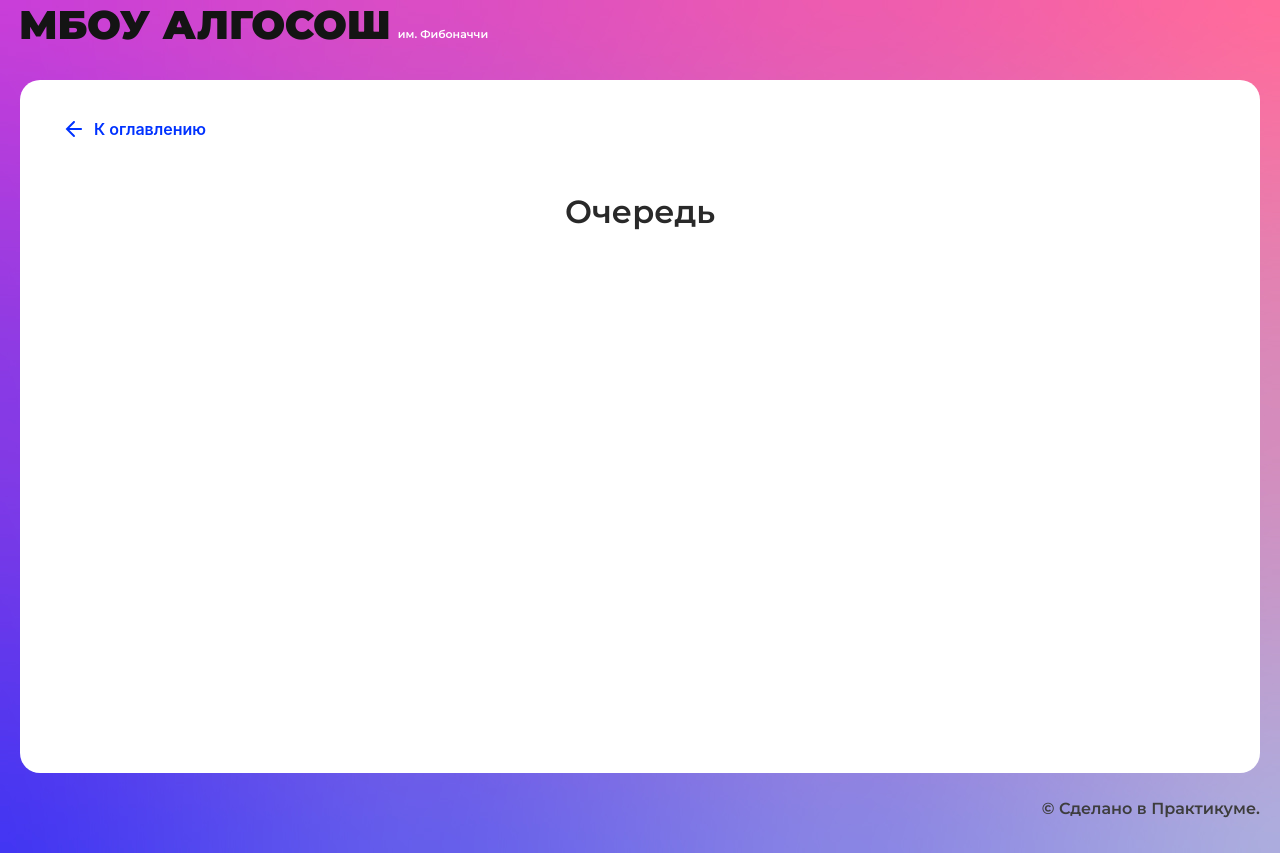
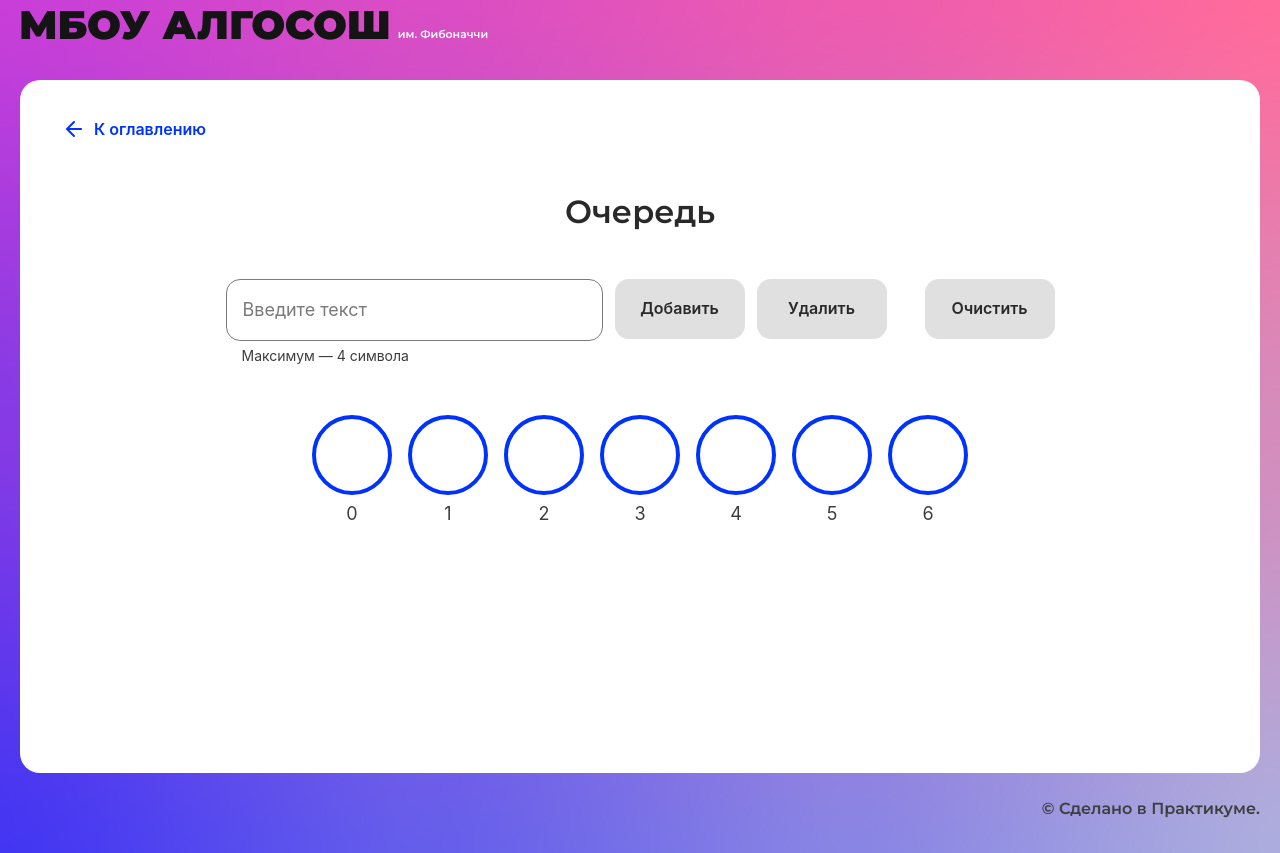
Before and after one commit to ruslanyar/algososh, a React (Create React App) app: page /queue in a window 1280 px wide. Built offline with nearby package versions, Linux system fonts and the light colour scheme.

Commit message:
feat: add queue layout & logic

```diff
--- /dev/null
+++ b/src/components/queue-page/queue-page.module.css
@@ -0,0 +1,23 @@
+.controls {
+  display: flex;
+  column-gap: 12px;
+  width: 829px;
+  margin: 0 auto 48px;
+}
+
+.controls > :last-child {
+  margin-left: auto;
+}
+
+.input {
+  width: 377px;
+}
+
+.elements-container {
+  max-width: 944px;
+  display: flex;
+  justify-content: center;
+  flex-wrap: wrap;
+  gap: 78px 16px;
+  margin: 0 auto;
+}
--- a/src/components/queue-page/queue-page.tsx
+++ b/src/components/queue-page/queue-page.tsx
@@ -1,10 +1,118 @@
-import React from "react";
-import { SolutionLayout } from "../ui/solution-layout/solution-layout";
+import React, { ChangeEvent, useState, useReducer } from 'react';
+
+import { Button } from '../ui/button/button';
+import { Circle } from '../ui/circle/circle';
+import { Input } from '../ui/input/input';
+import { SolutionLayout } from '../ui/solution-layout/solution-layout';
+
+import { HEAD, TAIL } from '../../constants/element-captions';
+import { ElementStates } from '../../types/element-states';
+import {
+  ActionType,
+  initState,
+  IQueueState,
+  queueReducer,
+} from './queueReducer';
+
+import styles from './queue-page.module.css';
 
 export const QueuePage: React.FC = () => {
+  const [queue, dispatch] = useReducer(queueReducer, initState);
+  const [inputValue, setInputValue] = useState('');
+  const [headState, setHeadState] = useState(ElementStates.Default);
+  const [tailState, setTailState] = useState(ElementStates.Default);
+  const [isEnqLoading, setIsEnqLoading] = useState(false);
+  const [isDeqLoading, setIsDeqLoading] = useState(false);
+
+  const onChangeHandler = (e: ChangeEvent<HTMLInputElement>) => {
+    setInputValue(e.target.value);
+  };
+
+  const enqueue = (item: string) => {
+    setIsEnqLoading(true);
+    setTailState(ElementStates.Changing);
+    dispatch({ type: ActionType.Enqueue, payload: item });
+    setInputValue('');
+    setTimeout(() => {
+      setTailState(ElementStates.Default);
+      setIsEnqLoading(false);
+    }, 500);
+  };
+
+  const dequeue = () => {
+    setIsDeqLoading(true);
+    if (queue.length === 1) {
+      setTailState(ElementStates.Changing);
+    } else {
+      setHeadState(ElementStates.Changing);
+    }
+    setTimeout(() => {
+      dispatch({ type: ActionType.Dequeue });
+      if (queue.length === 1) {
+        setTailState(ElementStates.Default);
+      } else {
+        setHeadState(ElementStates.Default);
+      }
+      setIsDeqLoading(false);
+    }, 500);
+  };
+
+  const clearQueue = () => {
+    dispatch({ type: ActionType.Clear });
+  };
+
+  const getCircleState = (obj: IQueueState, idx: number) => {
+    if (idx === obj.tail) {
+      return tailState;
+    } else if (idx === obj.head) {
+      return headState;
+    } else {
+      return ElementStates.Default;
+    }
+  };
+
   return (
-    <SolutionLayout title="Очередь">
-
+    <SolutionLayout title='Очередь'>
+      <div className={styles.controls}>
+        <Input
+          value={inputValue}
+          onChange={onChangeHandler}
+          maxLength={4}
+          isLimitText
+          extraClass={styles.input}
+        />
+        <Button
+          text='Добавить'
+          onClick={() => enqueue(inputValue)}
+          disabled={!inputValue || queue.length >= queue.size || isDeqLoading}
+          isLoader={isEnqLoading}
+        />
+        <Button
+          text='Удалить'
+          onClick={dequeue}
+          disabled={!queue.length || isEnqLoading}
+          isLoader={isDeqLoading}
+        />
+        <Button
+          text='Очистить'
+          onClick={clearQueue}
+          disabled={!queue.length || isEnqLoading || isDeqLoading}
+        />
+      </div>
+      <ul className={`${styles['elements-container']} list`}>
+        {queue.list &&
+          queue.list.map((el, idx) => (
+            <li key={idx}>
+              <Circle
+                letter={el}
+                index={idx}
+                head={idx === queue.head ? HEAD : null}
+                tail={idx === queue.tail ? TAIL : null}
+                state={getCircleState(queue, idx)}
+              />
+            </li>
+          ))}
+      </ul>
     </SolutionLayout>
   );
 };
--- /dev/null
+++ b/src/components/queue-page/queueReducer.ts
@@ -0,0 +1,77 @@
+import { Reducer } from 'react';
+
+export interface IQueueState {
+  list: (string | undefined)[];
+  head: number | null;
+  tail: number | null;
+  length: number;
+  size: 7;
+}
+
+export enum ActionType {
+  Enqueue = 'Enqueue',
+  Dequeue = 'Dequeue',
+  Clear = 'Clear',
+}
+
+interface IQueueAction {
+  type: ActionType.Enqueue;
+  payload: string;
+}
+
+interface IEnqueueAction {
+  type: ActionType.Dequeue;
+}
+
+interface IClearAction {
+  type: ActionType.Clear;
+}
+
+type TActions = IQueueAction | IEnqueueAction | IClearAction;
+
+export const initState: IQueueState = {
+  list: Array.from({ length: 7 }),
+  head: null,
+  tail: null,
+  length: 0,
+  size: 7,
+};
+
+export const queueReducer: Reducer<IQueueState, TActions> = (state, action) => {
+  switch (action.type) {
+    case ActionType.Enqueue:
+      const enqState = {...state};
+      if (state.length === 0) {
+        enqState.head = enqState.tail = 0;
+      } else {
+        state.tail === state.size - 1
+          ? enqState.tail = 0
+          : enqState.tail!++;
+      }
+      enqState.list[enqState.tail!] = action.payload;
+      enqState.length++;
+      return enqState;
+
+    case ActionType.Dequeue:
+      const deqState = {...state};
+      deqState.list[deqState.head!] = undefined;
+      deqState.length--;
+      if (deqState.length === 0) {
+        deqState.head = deqState.tail = null;
+      } else {
+        deqState.head === deqState.size - 1
+          ? (deqState.head = 0)
+          : deqState.head!++;
+      }
+      return deqState;
+
+    case ActionType.Clear:
+      return {
+        ...initState,
+        list: Array.from({ length: 7 })
+      };
+
+    default:
+      throw new Error('Wrong action type');
+  }
+};
```
